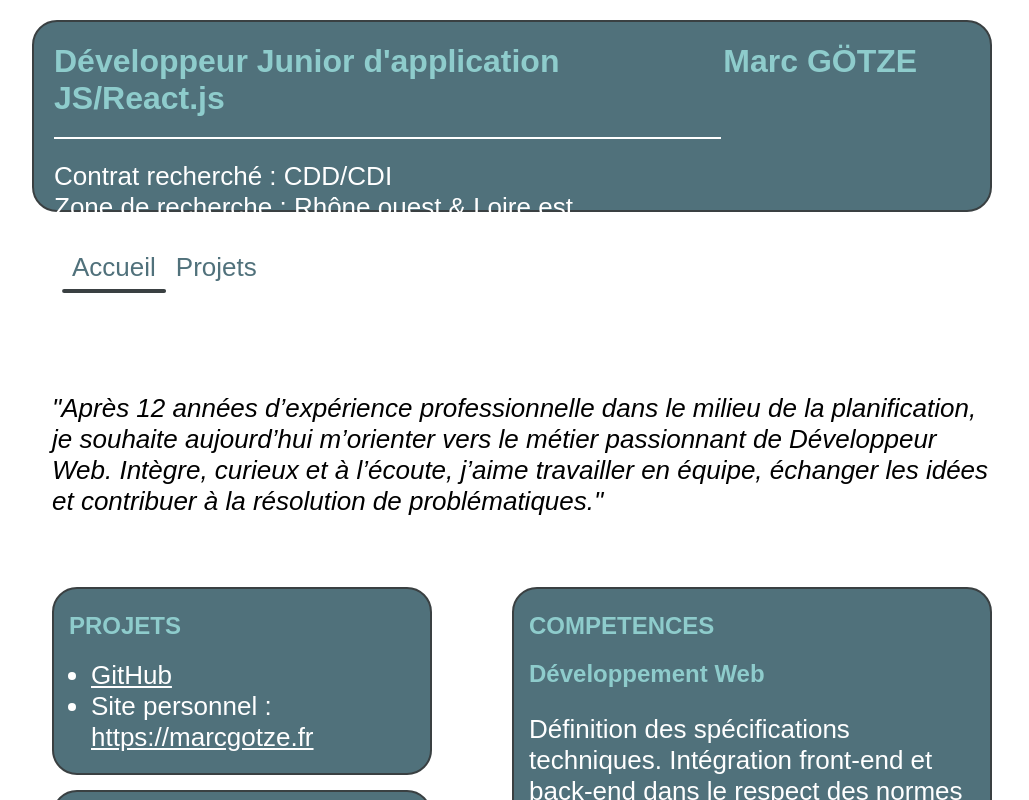
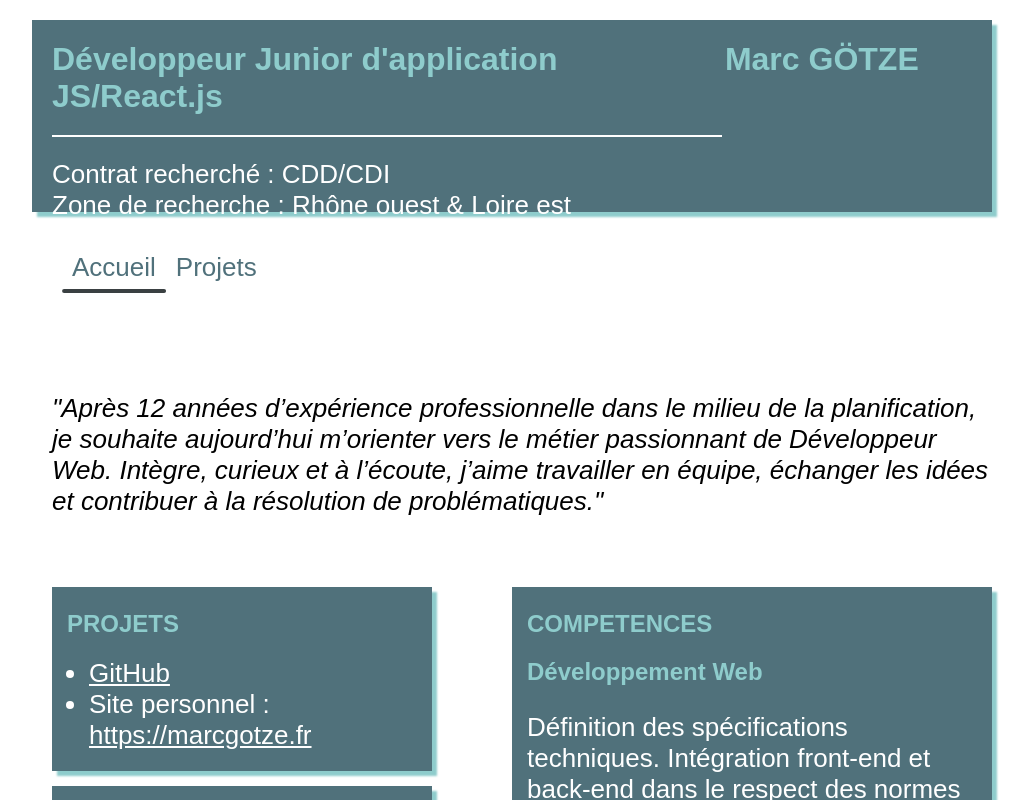
Before and after one commit to MarcGotze/cv, a React (Create React App) app: page / in a window 1280 px wide. Shown: the top 800 px of the page, without its empty margins (128-1157 px from the left). Built offline with nearby package versions, Linux system fonts and the light colour scheme; a web font is replaced by a local one.

Commit message:
MAJ des borders

```diff
--- a/src/styles/components/_header.scss
+++ b/src/styles/components/_header.scss
@@ -4,12 +4,11 @@
 header {
     display: flex;
     justify-content: space-between;
-    border: 2px solid settings.$color-2;
+    box-shadow: 5px 5px 2px settings.$color-4;
     background-color: settings.$color-3;
     padding: 0px 20px 20px 20px;
     width: 90rem;
     height: 12rem;
-    border-radius: 25px;
     color: white;
     @include mixin.desktop {
         width: 60rem;
@@ -22,10 +21,7 @@ header {
         width: 100vw;
         height: 15rem;
         margin-left: 0;
-        border-radius: 0;
-        border-left: none;
-        border-right: none;
-        border-top: none;
+        box-shadow: none;
     }
     li {
         font-size: 26px;
--- a/src/styles/pages/_home.scss
+++ b/src/styles/pages/_home.scss
@@ -88,14 +88,11 @@
 
 .block-color {
     background-color: settings.$color-3;
-    border: 2px solid settings.$color-2;
-    border-radius: 25px;
+    box-shadow: 5px 5px 2px settings.$color-4;
     padding: 3px 15px 20px 15px;
     margin-bottom: 15px;
     @include mixin.mobile {
-        border-radius: 0;
-        border-left: none;
-        border-right: none;
+        box-shadow: none;
     }
 }
 
```
